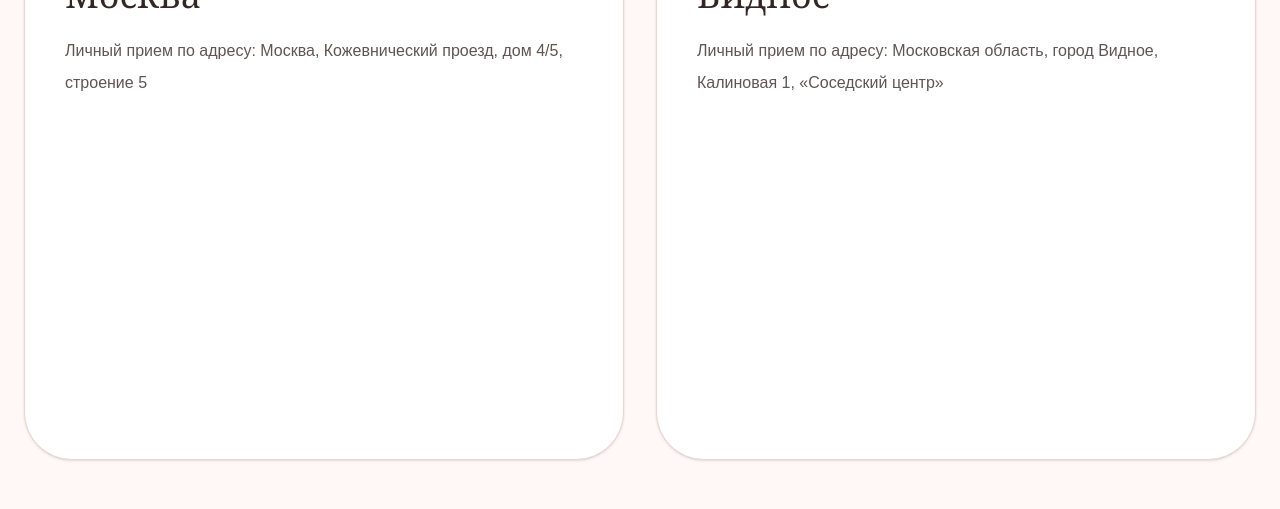
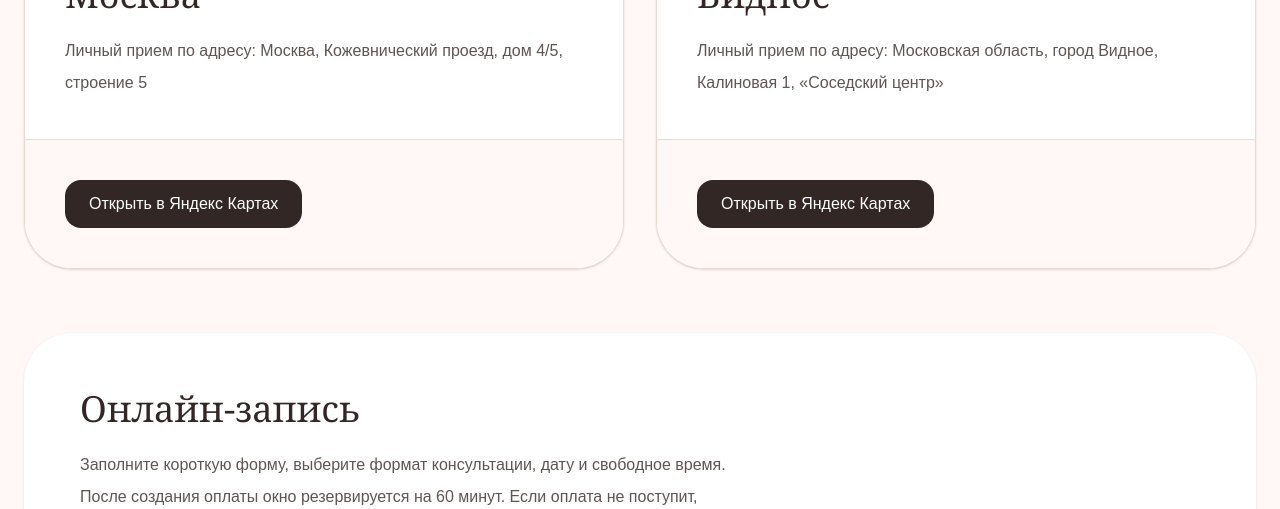
Before and after one commit to adktrans2010-hue/luneva-platform, a Next.js app: page /contacts in a window 1280 px wide. Shown: the part 1320-1829 px from the top of the page. Built offline with nearby package versions, Linux system fonts and the light colour scheme; no server answers; the database is empty.

Commit message:
fix: replace intrusive map embeds with address cards

```diff
--- a/app/contacts/page.tsx
+++ b/app/contacts/page.tsx
@@ -38,14 +38,14 @@ const addresses = [
   {
     title: "Москва",
     address: "Москва, Кожевнический проезд, дом 4/5, строение 5",
-    map:
-      "https://yandex.ru/map-widget/v1/?text=%D0%9C%D0%BE%D1%81%D0%BA%D0%B2%D0%B0%2C%20%D0%9A%D0%BE%D0%B6%D0%B5%D0%B2%D0%BD%D0%B8%D1%87%D0%B5%D1%81%D0%BA%D0%B8%D0%B9%20%D0%BF%D1%80%D0%BE%D0%B5%D0%B7%D0%B4%2C%20%D0%B4%D0%BE%D0%BC%204%2F5%2C%20%D1%81%D1%82%D1%80%D0%BE%D0%B5%D0%BD%D0%B8%D0%B5%205&z=16",
+    mapHref:
+      "https://yandex.ru/maps/?text=%D0%9C%D0%BE%D1%81%D0%BA%D0%B2%D0%B0%2C%20%D0%9A%D0%BE%D0%B6%D0%B5%D0%B2%D0%BD%D0%B8%D1%87%D0%B5%D1%81%D0%BA%D0%B8%D0%B9%20%D0%BF%D1%80%D0%BE%D0%B5%D0%B7%D0%B4%2C%20%D0%B4%D0%BE%D0%BC%204%2F5%2C%20%D1%81%D1%82%D1%80%D0%BE%D0%B5%D0%BD%D0%B8%D0%B5%205",
   },
   {
     title: "Видное",
     address: "Московская область, город Видное, Калиновая 1, «Соседский центр»",
-    map:
-      "https://yandex.ru/map-widget/v1/?text=%D0%9C%D0%BE%D1%81%D0%BA%D0%BE%D0%B2%D1%81%D0%BA%D0%B0%D1%8F%20%D0%BE%D0%B1%D0%BB%D0%B0%D1%81%D1%82%D1%8C%2C%20%D0%92%D0%B8%D0%B4%D0%BD%D0%BE%D0%B5%2C%20%D0%9A%D0%B0%D0%BB%D0%B8%D0%BD%D0%BE%D0%B2%D0%B0%D1%8F%201%2C%20%D0%A1%D0%BE%D1%81%D0%B5%D0%B4%D1%81%D0%BA%D0%B8%D0%B9%20%D1%86%D0%B5%D0%BD%D1%82%D1%80&z=16",
+    mapHref:
+      "https://yandex.ru/maps/?text=%D0%9C%D0%BE%D1%81%D0%BA%D0%BE%D0%B2%D1%81%D0%BA%D0%B0%D1%8F%20%D0%BE%D0%B1%D0%BB%D0%B0%D1%81%D1%82%D1%8C%2C%20%D0%92%D0%B8%D0%B4%D0%BD%D0%BE%D0%B5%2C%20%D0%9A%D0%B0%D0%BB%D0%B8%D0%BD%D0%BE%D0%B2%D0%B0%D1%8F%201%2C%20%D0%A1%D0%BE%D1%81%D0%B5%D0%B4%D1%81%D0%BA%D0%B8%D0%B9%20%D1%86%D0%B5%D0%BD%D1%82%D1%80",
   },
 ];
 
@@ -122,12 +122,16 @@ export default async function ContactsPage() {
                 </p>
               </div>
 
-              <iframe
-                title={`Яндекс Карта: ${place.title}`}
-                src={place.map}
-                className="h-80 w-full border-0"
-                loading="lazy"
-              />
+              <div className="border-t border-[#ead7d1] bg-[#fff8f6] p-8 md:p-10">
+                <a
+                  href={place.mapHref}
+                  target="_blank"
+                  rel="noopener noreferrer"
+                  className="inline-flex items-center justify-center rounded-2xl bg-[#332725] px-6 py-3 text-white transition hover:bg-[#4a3935] focus-visible:outline focus-visible:outline-2 focus-visible:outline-offset-2 focus-visible:outline-[#332725]"
+                >
+                  Открыть в Яндекс Картах
+                </a>
+              </div>
             </div>
           ))}
         </div>
```
